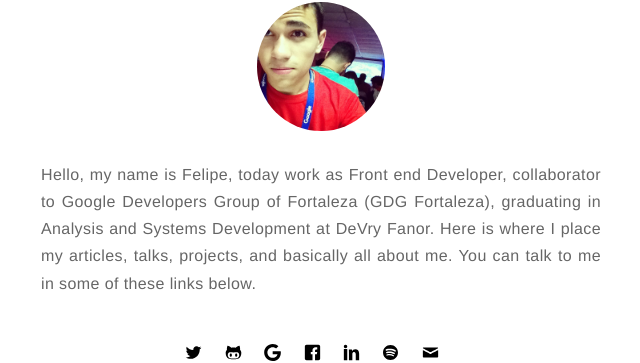
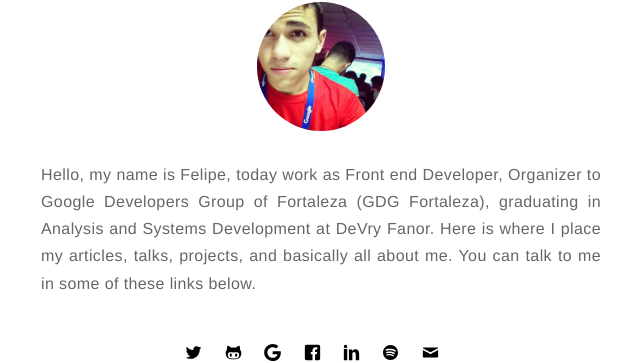
Before and after one commit to brunosbrunoro/felipesousa.github.io, a Jekyll site: the page built from about.md, in a window 1280 px wide. Shown: the part 123-486 px from the top of the page, without its empty margins (319-959 px from the left). Built offline with Jekyll 4.4.1, drawn with Linux system fonts in a browser that asks for light colours.

Commit message:
update bio: Organizer Google Developer Group

```diff
--- a/_config.yml
+++ b/_config.yml
@@ -1,6 +1,6 @@
 # main text of home
 name: Felipe Sousa
-bio: 'Front end Developer, collaborator GDG Fortaleza and passionate for technologies, people and adventures.'
+bio: 'Front end Developer, Organizer GDG Fortaleza and passionate for technologies, people and adventures.'
 
 # if it's an external image, update below for true
 external-image: false
--- a/about.md
+++ b/about.md
@@ -7,10 +7,9 @@ permalink: /about/index.html
 
 <div class="animated">
 	<p>
-		Hello, my name is Felipe, today work as Front end Developer, collaborator to Google Developers Group of Fortaleza (GDG 	Fortaleza), graduating in Analysis and Systems Development at DeVry Fanor. Here is where I place my articles, talks, projects, and basically all about me. You can talk to me in some of these links below.
+		Hello, my name is Felipe, today work as Front end Developer, Organizer to Google Developers Group of Fortaleza (GDG Fortaleza), graduating in Analysis and Systems Development at DeVry Fanor. Here is where I place my articles, talks, projects, and basically all about me. You can talk to me in some of these links below.
 	</p>
 </div>
-
 
 <div class="social-links-center animated">
 	{% include social-links.html %}
```
